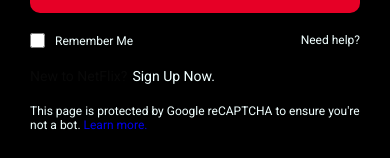
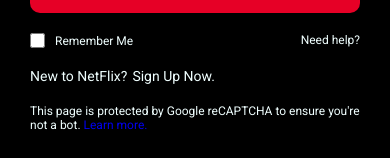
Before and after one commit to Ihafiz7/Netflix-HomePage, a React (Create React App) app: page /login in a window 390 px wide. Shown: the part 321-479 px from the top of the page. Built offline with nearby package versions, Linux system fonts and the light colour scheme.

Commit message:
Update link.css

```diff
--- a/src/link.css
+++ b/src/link.css
@@ -139,12 +139,12 @@ form{
 @media (max-width: 900px) {
     *{
         box-sizing: border-box;
-        background-color: black;
     }
     body{
         margin: 0;
         padding: 0;
         background-image: none;
+        background-color: black;
     }
     .form-element{
         display: flex;
@@ -156,4 +156,7 @@ form{
         height: 100vh;
         background-color: black;
     }
+    .form-div2 > p{
+        color: azure;
+    }
 }
```
